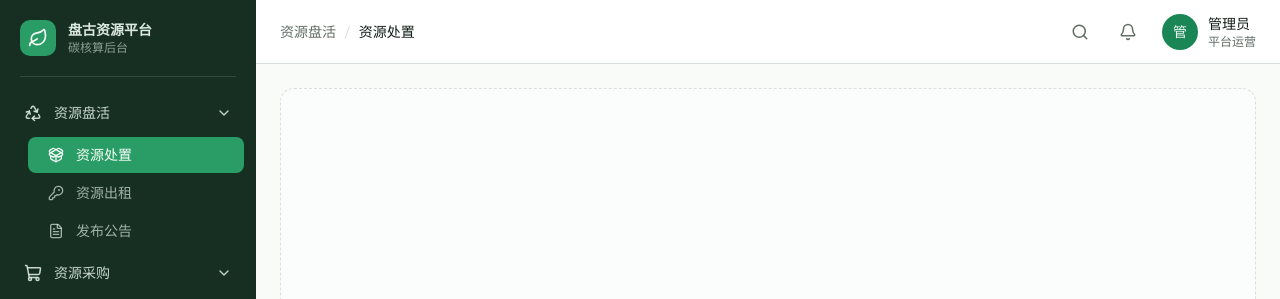
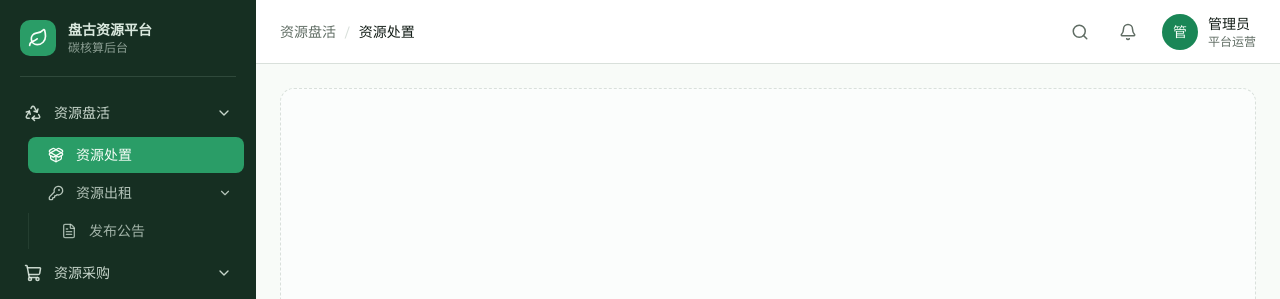
Before and after one commit to chelushi007/pgths001, a Next.js app: page / in a window 1280 px wide. Shown: the top 299 px of the page. Built offline with nearby package versions, Linux system fonts and the light colour scheme.

Commit message:
feat: add nested child navigation to sidebar menu

```diff
--- a/components/sidebar-nav.tsx
+++ b/components/sidebar-nav.tsx
@@ -18,6 +18,7 @@ type NavChild = {
   key: string
   label: string
   icon: React.ComponentType<{ className?: string }>
+  children?: NavChild[]
 }
 
 type NavGroup = {
@@ -34,8 +35,12 @@ const NAV_GROUPS: NavGroup[] = [
     icon: Recycle,
     children: [
       { key: 'disposal', label: '资源处置', icon: PackageOpen },
-      { key: 'rental', label: '资源出租', icon: KeyRound },
-      { key: 'publish', label: '发布公告', icon: FileText },
+      {
+        key: 'rental',
+        label: '资源出租',
+        icon: KeyRound,
+        children: [{ key: 'publish', label: '发布公告', icon: FileText }],
+      },
     ],
   },
   {
@@ -49,6 +54,86 @@ const NAV_GROUPS: NavGroup[] = [
   },
 ]
 
+function ChildNode({
+  child,
+  depth,
+  activeKey,
+  groupLabel,
+  openKeys,
+  onToggle,
+  onSelect,
+}: {
+  child: NavChild
+  depth: number
+  activeKey: string
+  groupLabel: string
+  openKeys: string[]
+  onToggle: (key: string) => void
+  onSelect: (key: string, label: string, groupLabel: string) => void
+}) {
+  const ChildIcon = child.icon
+  const hasChildren = !!child.children?.length
+  const isActive = activeKey === child.key
+  const isOpen = openKeys.includes(child.key)
+
+  if (hasChildren) {
+    return (
+      <li>
+        <button
+          type="button"
+          onClick={() => onToggle(child.key)}
+          aria-expanded={isOpen}
+          className="flex w-full items-center gap-3 rounded-md py-2 pl-5 pr-3 text-sm text-sidebar-foreground/80 transition-colors hover:bg-sidebar-accent hover:text-sidebar-accent-foreground"
+        >
+          <ChildIcon className="size-4 shrink-0" />
+          <span className="flex-1 text-left">{child.label}</span>
+          <ChevronDown
+            className={cn(
+              'size-3.5 shrink-0 transition-transform duration-200',
+              isOpen ? 'rotate-0' : '-rotate-90',
+            )}
+          />
+        </button>
+        {isOpen && (
+          <ul className="mt-0.5 flex flex-col gap-0.5 border-l border-sidebar-border/60 pl-3">
+            {child.children!.map((grandchild) => (
+              <ChildNode
+                key={grandchild.key}
+                child={grandchild}
+                depth={depth + 1}
+                activeKey={activeKey}
+                groupLabel={groupLabel}
+                openKeys={openKeys}
+                onToggle={onToggle}
+                onSelect={onSelect}
+              />
+            ))}
+          </ul>
+        )}
+      </li>
+    )
+  }
+
+  return (
+    <li>
+      <button
+        type="button"
+        onClick={() => onSelect(child.key, child.label, groupLabel)}
+        aria-current={isActive ? 'page' : undefined}
+        className={cn(
+          'relative flex w-full items-center gap-3 rounded-md py-2 pl-5 pr-3 text-sm transition-colors',
+          isActive
+            ? 'bg-sidebar-primary font-medium text-sidebar-primary-foreground'
+            : 'text-sidebar-foreground/70 hover:bg-sidebar-accent hover:text-sidebar-accent-foreground',
+        )}
+      >
+        <ChildIcon className="size-4 shrink-0" />
+        <span>{child.label}</span>
+      </button>
+    </li>
+  )
+}
+
 export function SidebarNav({
   activeKey,
   onSelect,
@@ -59,9 +144,16 @@ export function SidebarNav({
   const [openGroups, setOpenGroups] = useState<string[]>(
     NAV_GROUPS.map((g) => g.key),
   )
+  const [openChildren, setOpenChildren] = useState<string[]>(['rental'])
 
   const toggleGroup = (key: string) => {
     setOpenGroups((prev) =>
+      prev.includes(key) ? prev.filter((k) => k !== key) : [...prev, key],
+    )
+  }
+
+  const toggleChild = (key: string) => {
+    setOpenChildren((prev) =>
       prev.includes(key) ? prev.filter((k) => k !== key) : [...prev, key],
     )
   }
@@ -107,30 +199,18 @@ export function SidebarNav({
 
                 {isOpen && (
                   <ul className="mt-1 flex flex-col gap-0.5 pl-4">
-                    {group.children.map((child) => {
-                      const ChildIcon = child.icon
-                      const isActive = activeKey === child.key
-                      return (
-                        <li key={child.key}>
-                          <button
-                            type="button"
-                            onClick={() =>
-                              onSelect(child.key, child.label, group.label)
-                            }
-                            aria-current={isActive ? 'page' : undefined}
-                            className={cn(
-                              'relative flex w-full items-center gap-3 rounded-md py-2 pl-5 pr-3 text-sm transition-colors',
-                              isActive
-                                ? 'bg-sidebar-primary font-medium text-sidebar-primary-foreground'
-                                : 'text-sidebar-foreground/70 hover:bg-sidebar-accent hover:text-sidebar-accent-foreground',
-                            )}
-                          >
-                            <ChildIcon className="size-4 shrink-0" />
-                            <span>{child.label}</span>
-                          </button>
-                        </li>
-                      )
-                    })}
+                    {group.children.map((child) => (
+                      <ChildNode
+                        key={child.key}
+                        child={child}
+                        depth={0}
+                        activeKey={activeKey}
+                        groupLabel={group.label}
+                        openKeys={openChildren}
+                        onToggle={toggleChild}
+                        onSelect={onSelect}
+                      />
+                    ))}
                   </ul>
                 )}
               </li>
```
